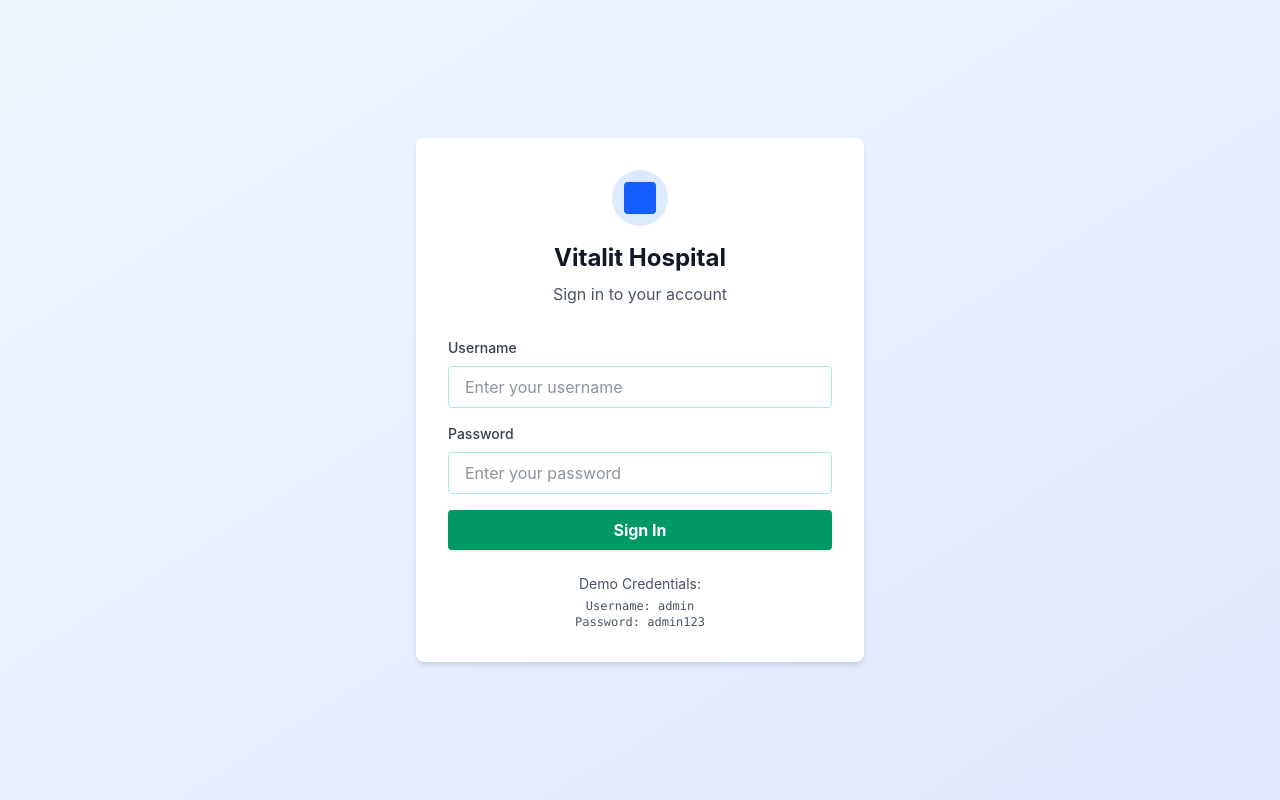
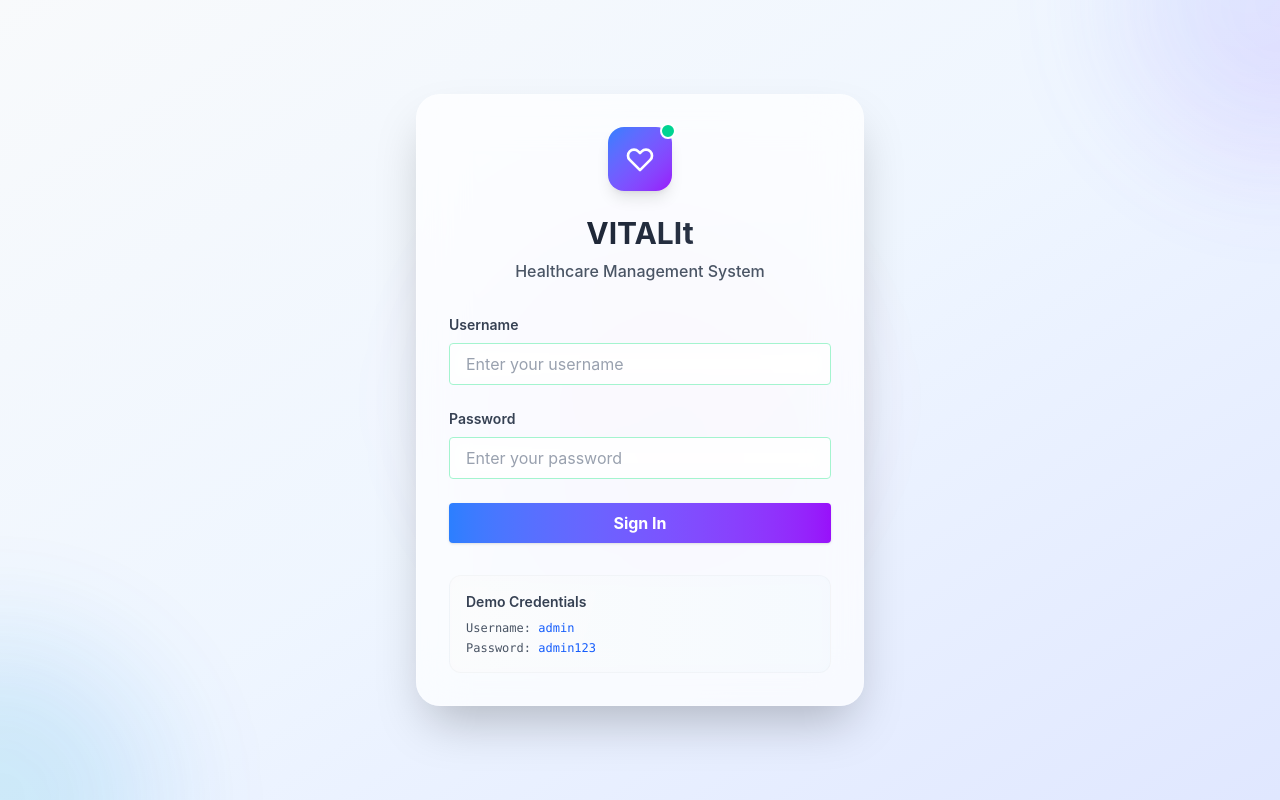
Before and after one commit to basedavishkar/vitalit-os, a Next.js app in the folder frontend/: page /login in a window 1280 px wide. Built offline with nearby package versions, Linux system fonts and the light colour scheme.

Commit message:
fix frontend auth integration and routing

```diff
--- a/frontend/src/app/layout.tsx
+++ b/frontend/src/app/layout.tsx
@@ -1,5 +1,6 @@
 import "./globals.css";
 import type { Metadata } from "next";
+import { AuthProvider } from "@/contexts/AuthContext";
 
 export const metadata: Metadata = {
   title: "VITALIt",
@@ -13,7 +14,11 @@ export default function RootLayout({
 }) {
   return (
     <html lang="en">
-      <body>{children}</body>
+      <body>
+        <AuthProvider>
+          {children}
+        </AuthProvider>
+      </body>
     </html>
   );
 }
--- a/frontend/src/app/login/page.tsx
+++ b/frontend/src/app/login/page.tsx
@@ -2,6 +2,7 @@
 
 import { useState } from 'react';
 import { useRouter } from 'next/navigation';
+import { useAuth } from '@/contexts/AuthContext';
 
 export default function LoginPage() {
   const [username, setUsername] = useState('');
@@ -9,6 +10,7 @@ export default function LoginPage() {
   const [error, setError] = useState('');
   const [loading, setLoading] = useState(false);
   const router = useRouter();
+  const { login } = useAuth();
 
   const handleSubmit = async (e: React.FormEvent) => {
     e.preventDefault();
@@ -16,25 +18,11 @@ export default function LoginPage() {
     setLoading(true);
 
     try {
-      const formData = new URLSearchParams();
-      formData.append('username', username);
-      formData.append('password', password);
-
-      const response = await fetch('http://localhost:8000/auth/login', {
-        method: 'POST',
-        headers: {
-          'Content-Type': 'application/x-www-form-urlencoded',
-        },
-        body: formData,
-      });
-
-      if (response.ok) {
-        const data = await response.json();
-        localStorage.setItem('auth_token', data.access_token);
-        localStorage.setItem('auth_user', JSON.stringify(data.user));
+      const success = await login(username, password);
+      if (success) {
         router.push('/dashboard');
       } else {
-        setError('Invalid username or password');
+        setError('Invalid credentials. Please try again.');
       }
     } catch (err) {
       setError('Login failed. Please try again.');
@@ -44,74 +32,105 @@ export default function LoginPage() {
   };
 
   return (
-    <div className="min-h-screen flex items-center justify-center bg-gradient-to-br from-blue-50 to-indigo-100 p-4">
-      <div className="w-full max-w-md bg-white rounded-lg shadow-md p-8">
+    <div className="min-h-screen flex items-center justify-center bg-gradient-to-br from-slate-50 via-blue-50 to-indigo-100 relative overflow-hidden">
+      {/* Animated background elements */}
+      <div className="absolute inset-0 overflow-hidden">
+        <div className="absolute -top-40 -right-40 w-80 h-80 bg-gradient-to-br from-blue-400/20 to-purple-600/20 rounded-full blur-3xl animate-pulse"></div>
+        <div className="absolute -bottom-40 -left-40 w-80 h-80 bg-gradient-to-tr from-emerald-400/20 to-blue-600/20 rounded-full blur-3xl animate-pulse delay-1000"></div>
+        <div className="absolute top-1/2 left-1/2 transform -translate-x-1/2 -translate-y-1/2 w-96 h-96 bg-gradient-to-r from-purple-400/10 to-pink-400/10 rounded-full blur-3xl animate-pulse delay-500"></div>
+      </div>
+
+      <div className="relative z-10 w-full max-w-md mx-4">
+        {/* Glassmorphism card */}
+        <div className="backdrop-blur-xl bg-white/70 border border-white/20 rounded-3xl shadow-2xl p-8">
+          {/* Logo and header */}
           <div className="text-center mb-8">
-          <div className="flex justify-center mb-4">
-            <div className="p-3 bg-blue-100 rounded-full">
-              <div className="h-8 w-8 bg-blue-600 rounded"></div>
+            <div className="flex justify-center mb-6">
+              <div className="relative">
+                <div className="w-16 h-16 bg-gradient-to-br from-blue-500 to-purple-600 rounded-2xl flex items-center justify-center shadow-lg">
+                  <svg className="w-8 h-8 text-white" fill="none" stroke="currentColor" viewBox="0 0 24 24">
+                    <path strokeLinecap="round" strokeLinejoin="round" strokeWidth={2} d="M4.318 6.318a4.5 4.5 0 000 6.364L12 20.364l7.682-7.682a4.5 4.5 0 00-6.364-6.364L12 7.636l-1.318-1.318a4.5 4.5 0 00-6.364 0z" />
+                  </svg>
+                </div>
+                <div className="absolute -top-1 -right-1 w-4 h-4 bg-emerald-400 rounded-full border-2 border-white"></div>
               </div>
             </div>
-          <h1 className="text-2xl font-bold text-gray-900">
-            Vitalit Hospital
+            <h1 className="text-3xl font-bold bg-gradient-to-r from-gray-900 to-gray-700 bg-clip-text text-transparent">
+              VITALIt
             </h1>
-          <p className="text-gray-600 mt-2">
-            Sign in to your account
+            <p className="text-gray-600 mt-2 font-medium">
+              Healthcare Management System
             </p>
           </div>
 
-        <form onSubmit={handleSubmit} className="space-y-4">
+          {/* Form */}
+          <form onSubmit={handleSubmit} className="space-y-6">
             {error && (
-            <div className="bg-red-100 border border-red-400 text-red-700 px-4 py-3 rounded">
+              <div className="bg-red-50 border border-red-200 text-red-700 px-4 py-3 rounded-xl text-sm font-medium backdrop-blur-sm">
                 {error}
               </div>
             )}
 
             <div className="space-y-2">
-            <label htmlFor="username" className="block text-sm font-medium text-gray-700">
+              <label htmlFor="username" className="block text-sm font-semibold text-gray-700">
                 Username
               </label>
+              <div className="relative">
                 <input
                   id="username"
                   type="text"
                   placeholder="Enter your username"
                   value={username}
                   onChange={(e) => setUsername(e.target.value)}
-              className="w-full px-3 py-2 border border-gray-300 rounded-md focus:outline-none focus:ring-2 focus:ring-blue-500 focus:border-transparent"
+                  className="w-full px-4 py-3 bg-white/50 border border-gray-200/50 rounded-xl focus:outline-none focus:ring-2 focus:ring-blue-500/50 focus:border-transparent backdrop-blur-sm transition-all duration-200 placeholder:text-gray-400"
                   required
                 />
+                <div className="absolute inset-0 rounded-xl bg-gradient-to-r from-transparent via-white/20 to-transparent opacity-0 hover:opacity-100 transition-opacity duration-300 pointer-events-none"></div>
+              </div>
             </div>
 
             <div className="space-y-2">
-            <label htmlFor="password" className="block text-sm font-medium text-gray-700">
+              <label htmlFor="password" className="block text-sm font-semibold text-gray-700">
                 Password
               </label>
+              <div className="relative">
                 <input
                   id="password"
                   type="password"
                   placeholder="Enter your password"
                   value={password}
                   onChange={(e) => setPassword(e.target.value)}
-              className="w-full px-3 py-2 border border-gray-300 rounded-md focus:outline-none focus:ring-2 focus:ring-blue-500 focus:border-transparent"
+                  className="w-full px-4 py-3 bg-white/50 border border-gray-200/50 rounded-xl focus:outline-none focus:ring-2 focus:ring-blue-500/50 focus:border-transparent backdrop-blur-sm transition-all duration-200 placeholder:text-gray-400"
                   required
                 />
+                <div className="absolute inset-0 rounded-xl bg-gradient-to-r from-transparent via-white/20 to-transparent opacity-0 hover:opacity-100 transition-opacity duration-300 pointer-events-none"></div>
+              </div>
             </div>
 
             <button
               type="submit"
               disabled={loading}
-            className="w-full bg-blue-600 text-white py-2 px-4 rounded-md hover:bg-blue-700 focus:outline-none focus:ring-2 focus:ring-blue-500 focus:ring-offset-2 disabled:opacity-50"
+              className="w-full bg-gradient-to-r from-blue-500 to-purple-600 text-white py-3 px-4 rounded-xl font-semibold hover:from-blue-600 hover:to-purple-700 focus:outline-none focus:ring-2 focus:ring-blue-500/50 focus:ring-offset-2 disabled:opacity-50 disabled:cursor-not-allowed transform hover:scale-[1.02] active:scale-[0.98] transition-all duration-200 shadow-lg hover:shadow-xl"
             >
-            {loading ? 'Signing in...' : 'Sign In'}
+              {loading ? (
+                <div className="flex items-center justify-center">
+                  <div className="w-5 h-5 border-2 border-white/30 border-t-white rounded-full animate-spin mr-2"></div>
+                  Signing in...
+                </div>
+              ) : (
+                'Sign In'
+              )}
             </button>
           </form>
 
-        <div className="mt-6 text-center text-sm text-gray-600">
-          <p>Demo Credentials:</p>
-          <p className="font-mono text-xs mt-1">
-            Username: admin<br />
-            Password: admin123
-          </p>
+          {/* Demo credentials */}
+          <div className="mt-8 p-4 bg-gradient-to-r from-gray-50/50 to-blue-50/50 rounded-xl border border-gray-200/30 backdrop-blur-sm">
+            <p className="text-sm font-semibold text-gray-700 mb-2">Demo Credentials</p>
+            <div className="space-y-1 text-xs text-gray-600 font-mono">
+              <p>Username: <span className="text-blue-600">admin</span></p>
+              <p>Password: <span className="text-blue-600">admin123</span></p>
+            </div>
+          </div>
         </div>
       </div>
     </div>
--- a/frontend/src/app/page.tsx
+++ b/frontend/src/app/page.tsx
@@ -2,23 +2,23 @@
 
 import { useEffect } from 'react';
 import { useRouter } from 'next/navigation';
-import { useAuth } from '@/lib/auth';
+import { useAuth } from '@/contexts/AuthContext';
 
 export default function HomePage() {
-  const { isAuthenticated, loading } = useAuth();
+  const { user, isLoading } = useAuth();
   const router = useRouter();
 
   useEffect(() => {
-    if (!loading) {
-      if (isAuthenticated) {
+    if (!isLoading) {
+      if (user) {
         router.push('/dashboard');
       } else {
         router.push('/login');
       }
     }
-  }, [isAuthenticated, loading, router]);
+  }, [user, isLoading, router]);
 
-  if (loading) {
+  if (isLoading) {
     return (
       <div className="min-h-screen flex items-center justify-center">
         <div className="animate-spin rounded-full h-32 w-32 border-b-2 border-blue-600"></div>
```
Lines whose indentation alone changed are shown as unchanged.
